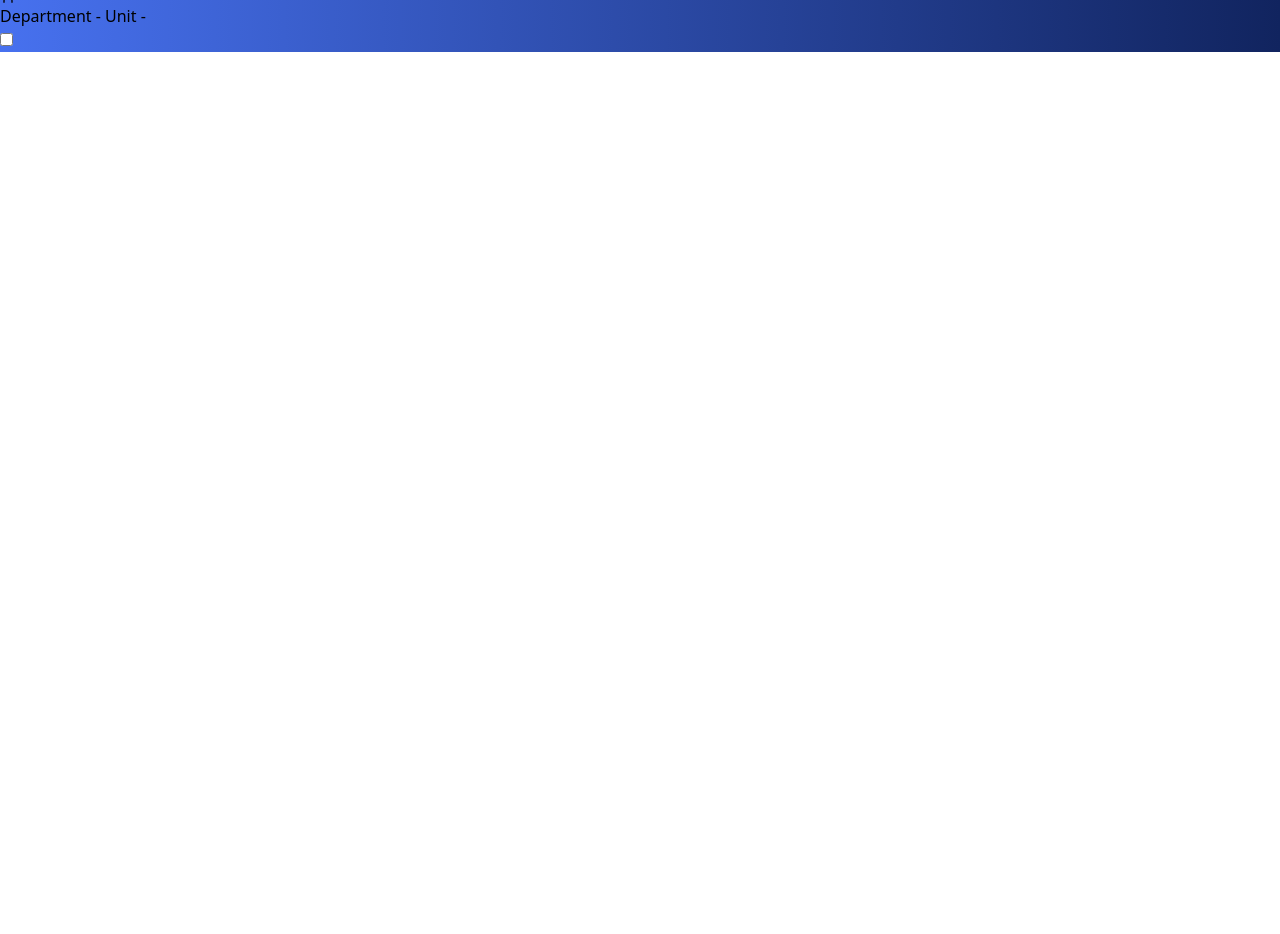
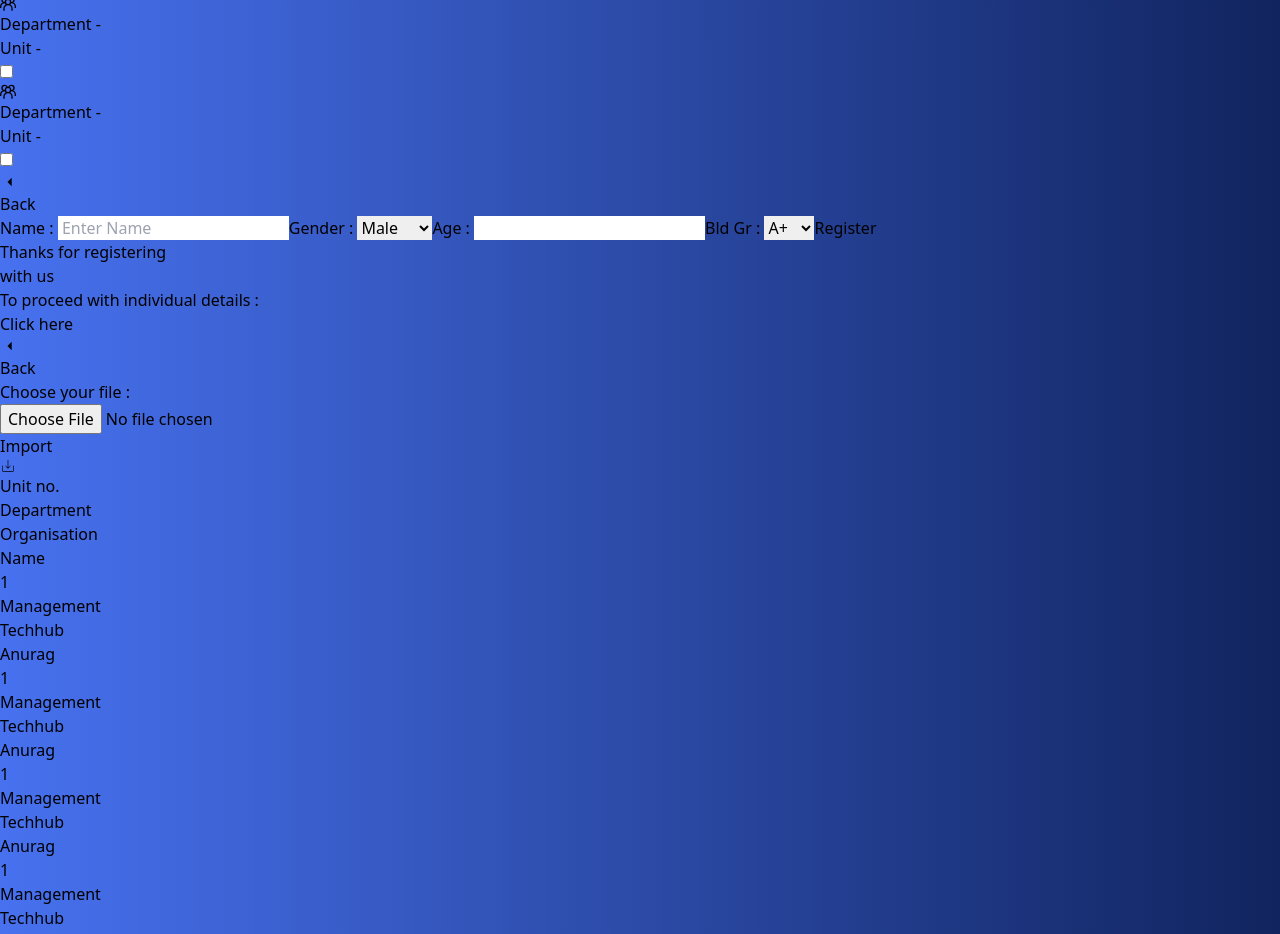
Before and after one commit to Anurag340/Oralens-Dashboard, a React (Vite) app: page / in a window 1280 px wide. Shown: the part 760-1694 px from the top of the page. Before the commit the page ends 812 px from the top, so only its background shows below. Built offline with nearby package versions, Linux system fonts and the light colour scheme.

Commit message:
Third and fourth page done

```diff
--- a/src/App.jsx
+++ b/src/App.jsx
@@ -1,12 +1,15 @@
 import React from 'react'
 import FirstPage from './Components/FirstPage/FirstPage'
 import SecondPage from './Components/SecondPage/SecondPage'
-
+import ThirdPage from './Components/ThirdPage/ThirdPage'
+import FourthPage from './Components/FourthPage/FourthPage'
 const App = () => {
   return (
     <div>
       <FirstPage/>
       <SecondPage/>
+      <ThirdPage/>
+      <FourthPage/>
     </div>
   )
 }
--- /dev/null
+++ b/src/Components/FourthPage/FourthPage.jsx
@@ -0,0 +1,51 @@
+import React from 'react'
+import { CiImport } from "react-icons/ci";
+import ImportList from '../ImportList/ImportList';
+import Back from '../Back/Back';
+
+const FourthPage = () => {
+  return (
+    <div className='h-screen w-full relative py-[3vw] flex flex-col justify-around items-center' >
+        <Back/>
+        <div className='flex flex-col gap-[2vw] justify-center items-center '>
+            <div className='flex gap-[1vw] text-white justify-center items-center '>
+                <p>Choose your file : </p>
+                <input className='rounded-xl w-[6.5vw] h-[1.8vw] ' type="file" />
+            </div>
+            <button className='w-[6vw] rounded-lg bg-white text-black flex justify-center items-center gap-[1vh] '>Import<CiImport/></button>
+        </div>
+
+
+
+        <div className='w-full flex flex-col gap-[2vh] justify-center items-center'>
+            <div className='w-[40%] flex  justify-around items-center text-white ' >
+                <p>Unit no.</p>
+                <p>Department</p>
+                <p>Organisation</p>
+                <p>Name</p>
+            </div>
+            <div className='bg-zinc-300 w-[50%] h-[1px]'></div>
+            <div className=' w-[40%] max-h-[20vw] overflow-auto flex flex-col items-center gap-[1vh] ' >
+                <ImportList />
+                <ImportList />
+                <ImportList />
+                <ImportList />
+                <ImportList />
+                <ImportList />
+                <ImportList />
+                <ImportList />
+            </div>
+            <div className='bg-zinc-300 w-[50%] h-[1px]'></div>
+        </div>
+
+        <div className='flex gap-[2vh] justify-center items-center '>
+            <button className='w-[6vw] bg-blue-600 rounded-md text-white ' >Register</button>
+            <a className='w-[6vw] bg-white flex justify-center items-center rounded-md' >Proceed</a>
+        </div>
+
+
+    </div>
+  )
+}
+
+export default FourthPage
--- /dev/null
+++ b/src/Components/ImportList/ImportList.jsx
@@ -0,0 +1,14 @@
+import React from 'react'
+
+const ImportList = () => {
+  return (
+    <div className='h-[3vw] min-h-[3vw] w-full flex justify-around items-center rounded-md bg-blue-800 text-zinc-200'>
+        <p>1</p>
+        <p>Management</p>
+        <p>Techhub</p>
+        <p>Anurag</p>
+    </div>
+  )
+}
+
+export default ImportList
--- a/src/Components/SecondPage/SecondPage.jsx
+++ b/src/Components/SecondPage/SecondPage.jsx
@@ -12,11 +12,11 @@ const SecondPage = () => {
           <p className='text-6xl px-[5vw] text-white '>Hello Org.name Thanks for Choosing Oralens</p>
           <div className='flex flex-col gap-[2vh] px-[5vw]' >
           <p className='text-lg text-white ' >To move ahead please complete the team selection process in the left.</p>
-          <button className='flex justify-center items-center w-fit  bg-white px-[2vh] rounded-full ' >Proceed <GoArrowRight/></button>
+          <a className='flex justify-center items-center w-fit  bg-white px-[2vh] rounded-full ' >Proceed <GoArrowRight/></a>
           </div>
           <div className='flex text-white px-[5vw]'>
             <p>To bulk import via CSV : </p>
-            <button className='bg-white w-fit px-[1vh] mx-[1vh] rounded-xl text-black' >Click here</button>
+            <a className='bg-white w-fit px-[1vh] mx-[1vh] rounded-xl text-black' >Click here</a>
           </div>
         </div>
 
--- a/src/Components/TeamList/TeamList.jsx
+++ b/src/Components/TeamList/TeamList.jsx
@@ -6,8 +6,8 @@ const TeamList = () => {
     <div className='w-full h-[5vh] min-h-[5vh] text-zinc-200 flex justify-between items-center' >
         <div className='h-full w-[90%] bg-blue-600 flex justify-around items-center rounded-md '>
             <GrGroup/>
-            <span>Department - {}</span>
-            <span>Unit - {}</span>
+            <p>Department - {}</p>
+            <p>Unit - {}</p>
         </div>
         <input className='' type="checkbox" />
     </div>
--- /dev/null
+++ b/src/Components/ThirdPage/ThirdPage.jsx
@@ -0,0 +1,73 @@
+import React from 'react'
+import Back from '../Back/Back'
+
+const ThirdPage = () => {
+  return (
+    <div className='h-screen w-full relative flex justify-center items-center ' >
+        <Back/>
+        <div className='h-[80%] w-[50%] flex flex-col justify-center items-center ' >
+            <div className='h-[1px] w-[60%] bg-zinc-300 '></div>
+            <form className='w-[60%] flex flex-col gap-[3vh] pl-[7vw] py-[3vw] justify-center text-white ' action="">
+
+                <label>
+                    <span>Name : </span><input className='text-black ml-[1vw] rounded-md' placeholder=' Enter Name' type="text" />
+                </label>
+
+                <label>
+                    <span>Gender : </span>
+                    <select className='text-black rounded-md ml-[0.4vw] ' name="" id="">
+                        <option value="Male">Male</option>
+                        <option value="Female">Female</option>
+                        <option value="Others">Others</option>
+                    </select>
+                </label>
+
+                <label>
+                    <span>Age : </span><input className='w-[3vw] text-black rounded-md ml-[2vw] ' type="number" />
+                </label>
+
+                <label>
+                    <span>Bld Gr : </span>
+                    <select className=' text-black rounded-md ml-[0.9vw] w-[3vw] ' name="" id="">
+                        <option value="A+">A+</option>
+                        <option value="A-">A-</option>
+                        <option value="B+">B+</option>
+                        <option value="B-">B-</option>
+                        <option value="AB+">AB+</option>
+                        <option value="AB-">AB-</option>
+                        <option value="O+">O+</option>
+                        <option value="O-">O-</option>
+                    </select>
+                </label>
+
+                <button className='bg-white w-[5vw] rounded-full text-black '>Register</button>
+
+            </form>
+
+            <div className='h-[1px] w-[60%] bg-zinc-300 '></div>
+
+        </div>
+
+        <div className='h-[80%] w-[1px] bg-white '></div>
+
+        <div className='h-[80%] w-[50%] flex flex-col justify-around items-center  text-white '>
+
+            <div className='w-full flex flex-col gap-[2vh] justify-center items-center'>
+                <p className='text-6xl'>Thanks for registering</p>
+                <p className='text-6xl' >with us</p>
+            </div>
+
+            <div className='flex justify-center items-center gap-[2vh]'>
+                <p>To proceed with individual details : </p>
+                <a className='bg-white text-black px-[1vh] rounded-full' href="">Click here</a>
+            </div>
+
+
+        </div>
+
+
+    </div>
+  )
+}
+
+export default ThirdPage
```
